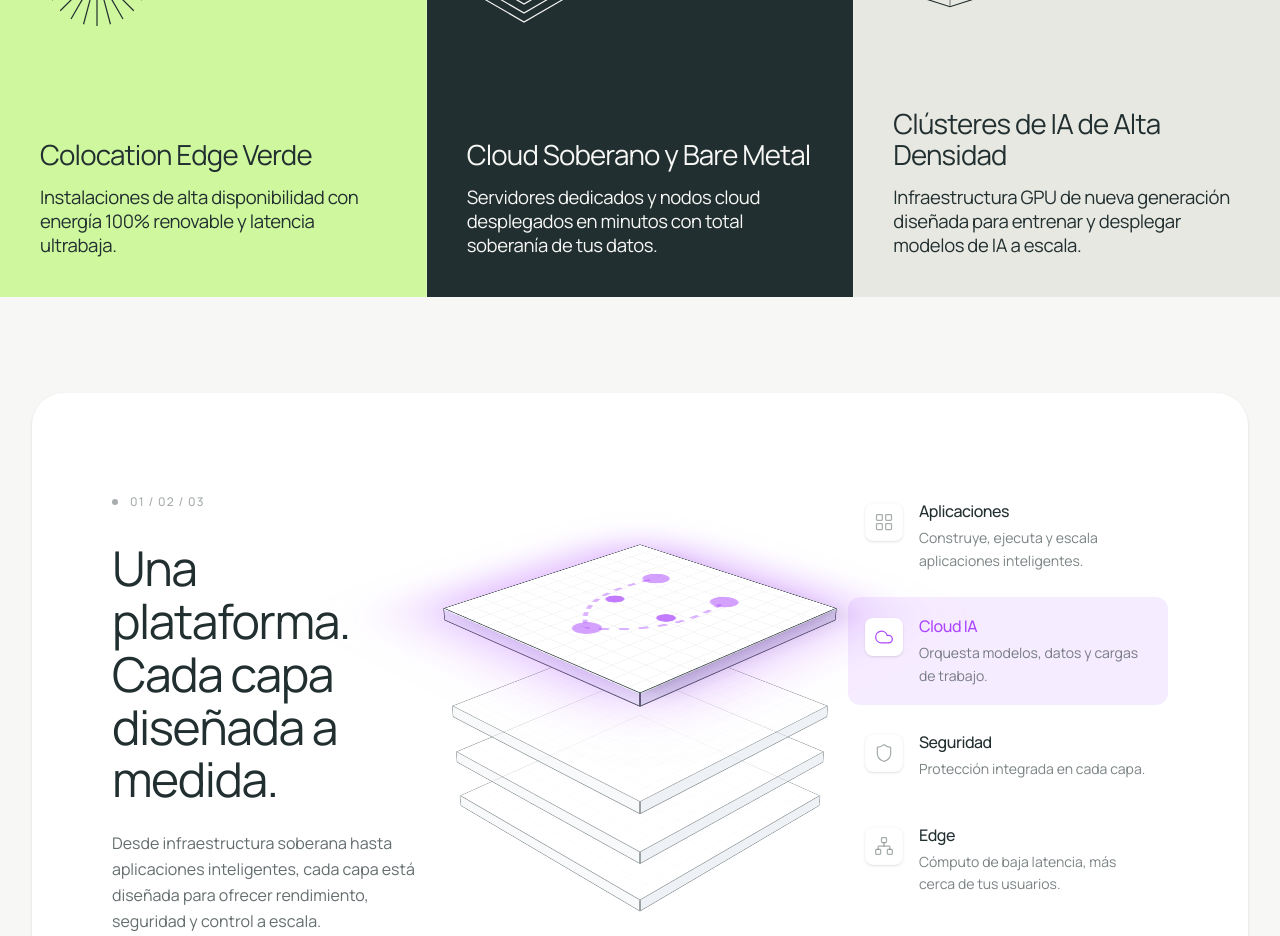
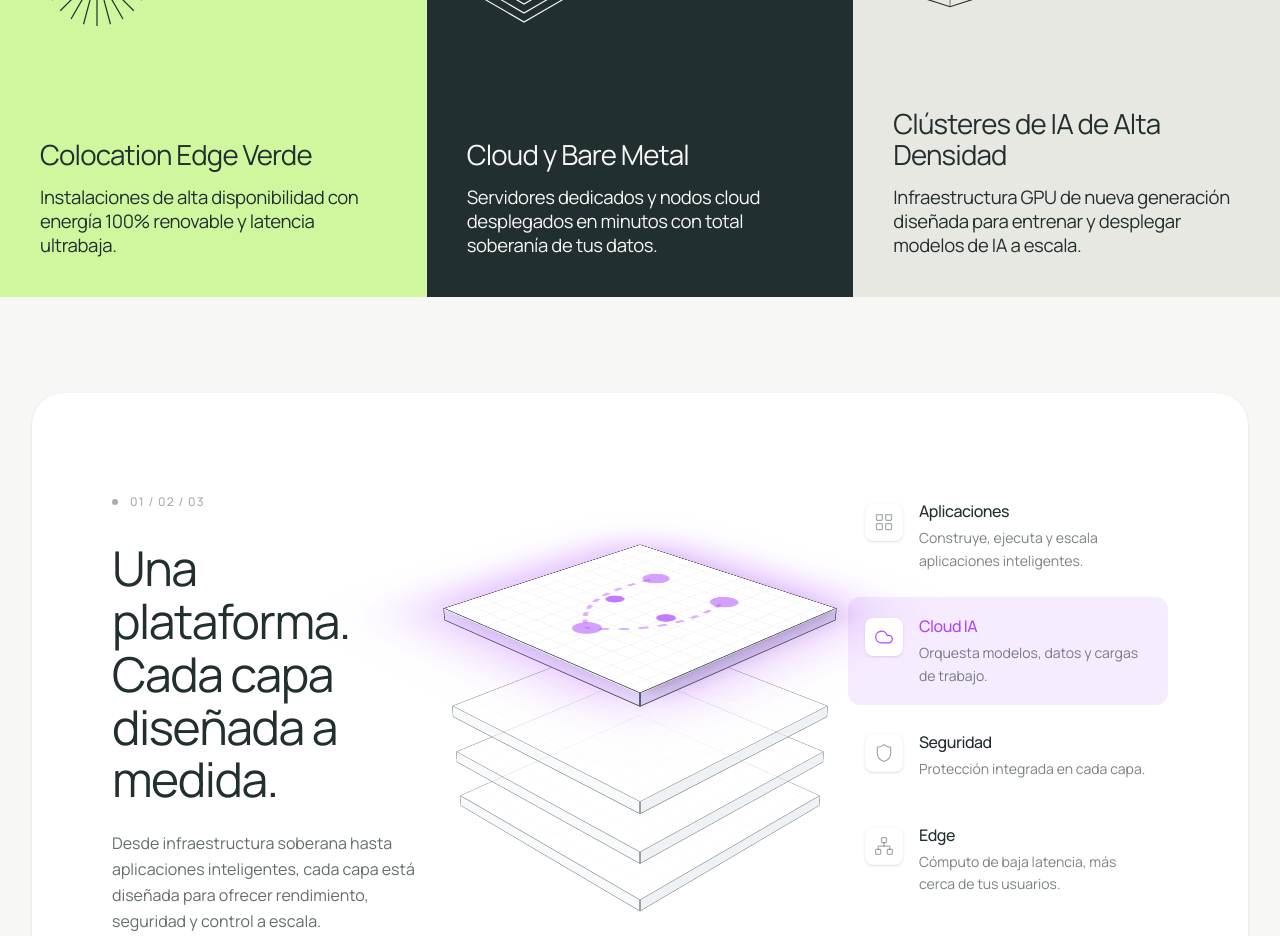
Before and after one commit to cloudindev/oladatacenter, a Next.js app: page / in a window 1280 px wide. Shown: the part 1920-2856 px from the top of the page. Built offline with nearby package versions, Linux system fonts and the light colour scheme.

Commit message:
content(platform): rename Sovereign Cloud to Cloud in cards

```diff
--- a/src/components/sections/IntegratedPlatformSection.tsx
+++ b/src/components/sections/IntegratedPlatformSection.tsx
@@ -77,8 +77,8 @@ const CARDS: UspCardDef[] = [
     index: "02.",
     bgClass: "bg-bg-dark",
     textClass: "text-text-dark",
-    headingEn: "Sovereign Cloud & Bare Metal",
-    headingEs: "Cloud Soberano y Bare Metal",
+    headingEn: "Cloud & Bare Metal",
+    headingEs: "Cloud y Bare Metal",
     bodyEn:
       "Dedicated single-tenant hardware and virtualized cloud nodes deployed in minutes with full data residency.",
     bodyEs:
```
